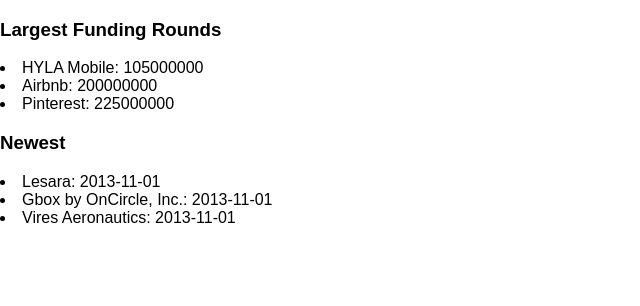
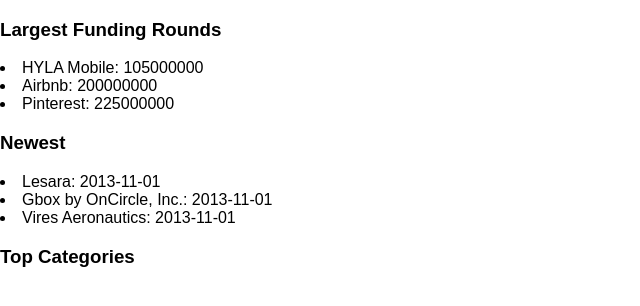
Before and after one commit to Christophertdoc/crunchbase-dashboard, a React (Create React App) app: page / in a window 1280 px wide. Shown: the top 306 px of the page, without its empty margins (0-640 px from the left). Built offline with nearby package versions, Linux system fonts and the light colour scheme.

Commit message:
add TopCategories component

```diff
--- a/src/App.js
+++ b/src/App.js
@@ -1,6 +1,7 @@
 import React, { Component } from 'react';
 import Largest from './components/Largest';
 import Newest from '../src/components/Newest';
+import TopCategories from '../src/components/TopCategories';
 
 class App extends Component {
     render() {
@@ -8,6 +9,7 @@
             <div className="App">
                 <Largest />
                 <Newest />
+                <TopCategories />
             </div>
         );
     }
--- /dev/null
+++ b/src/components/TopCategories.js
@@ -0,0 +1,35 @@
+import React from 'react';
+import Content from '../content/funding_rounds';
+
+
+class TopCategories extends React.Component {
+
+    // Count Duplicates Within an Array of Objects: https://stackoverflow.com/questions/10541068/count-duplicates-within-an-array-of-objects
+    // http://www.competa.com/blog/lets-find-duplicate-property-values-in-an-array-of-objects-in-javascript/
+    // Get the element with the highest occurrence in an array: https://stackoverflow.com/questions/1053843/get-the-element-with-the-highest-occurrence-in-an-array
+
+    render() {
+
+        // 1. Put all categories into an array.
+        // 2. Get elements with the highest occurences in the array.
+
+        const CategoryArray = Content.map(company => {
+            return (
+                company.category_name
+            );
+        })
+
+        console.log(CategoryArray);
+
+
+        return(
+            <div>
+
+                <h3>Top Categories</h3>
+
+            </div>
+        )
+    }
+}
+
+export default TopCategories;
```
